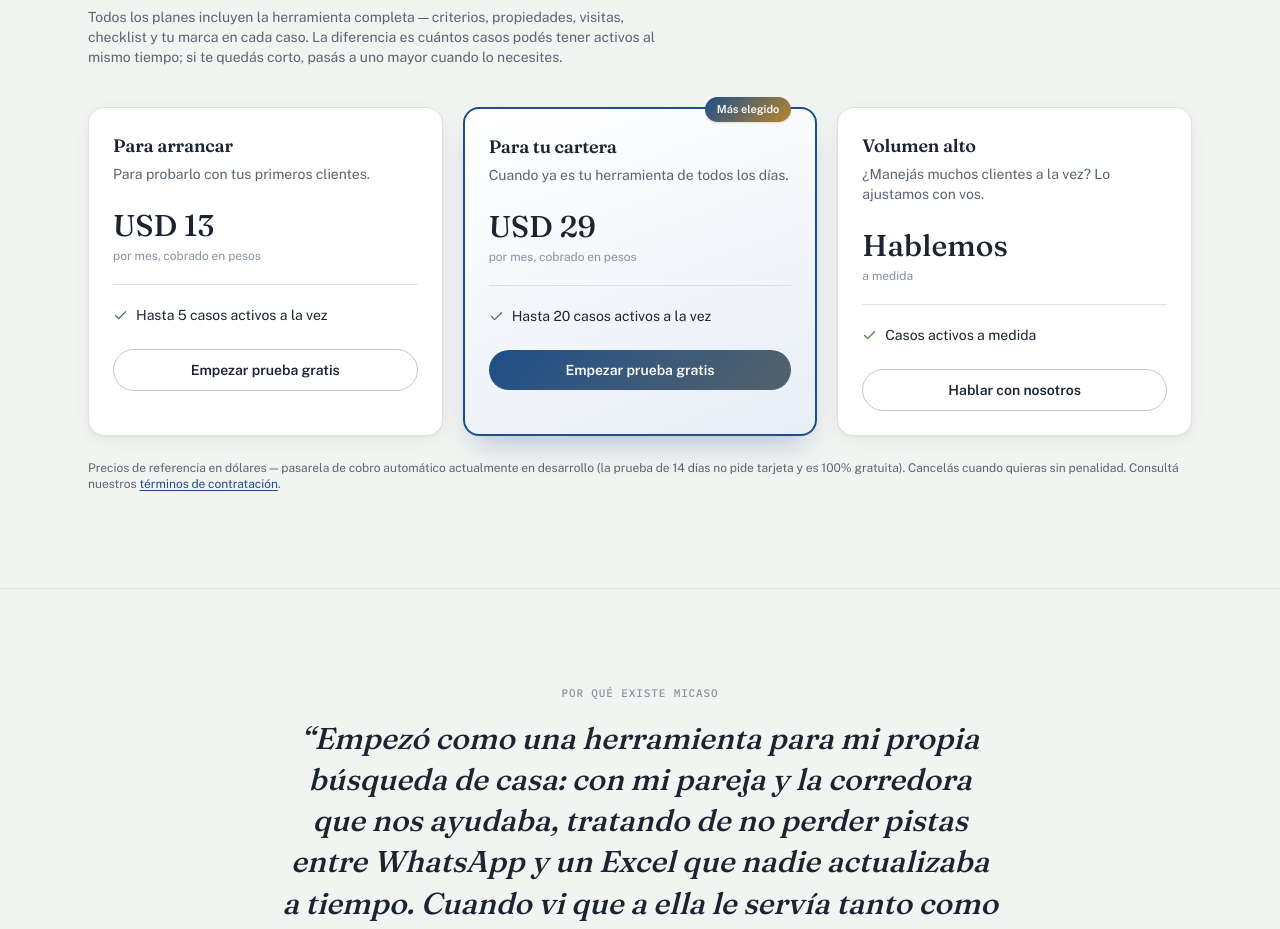
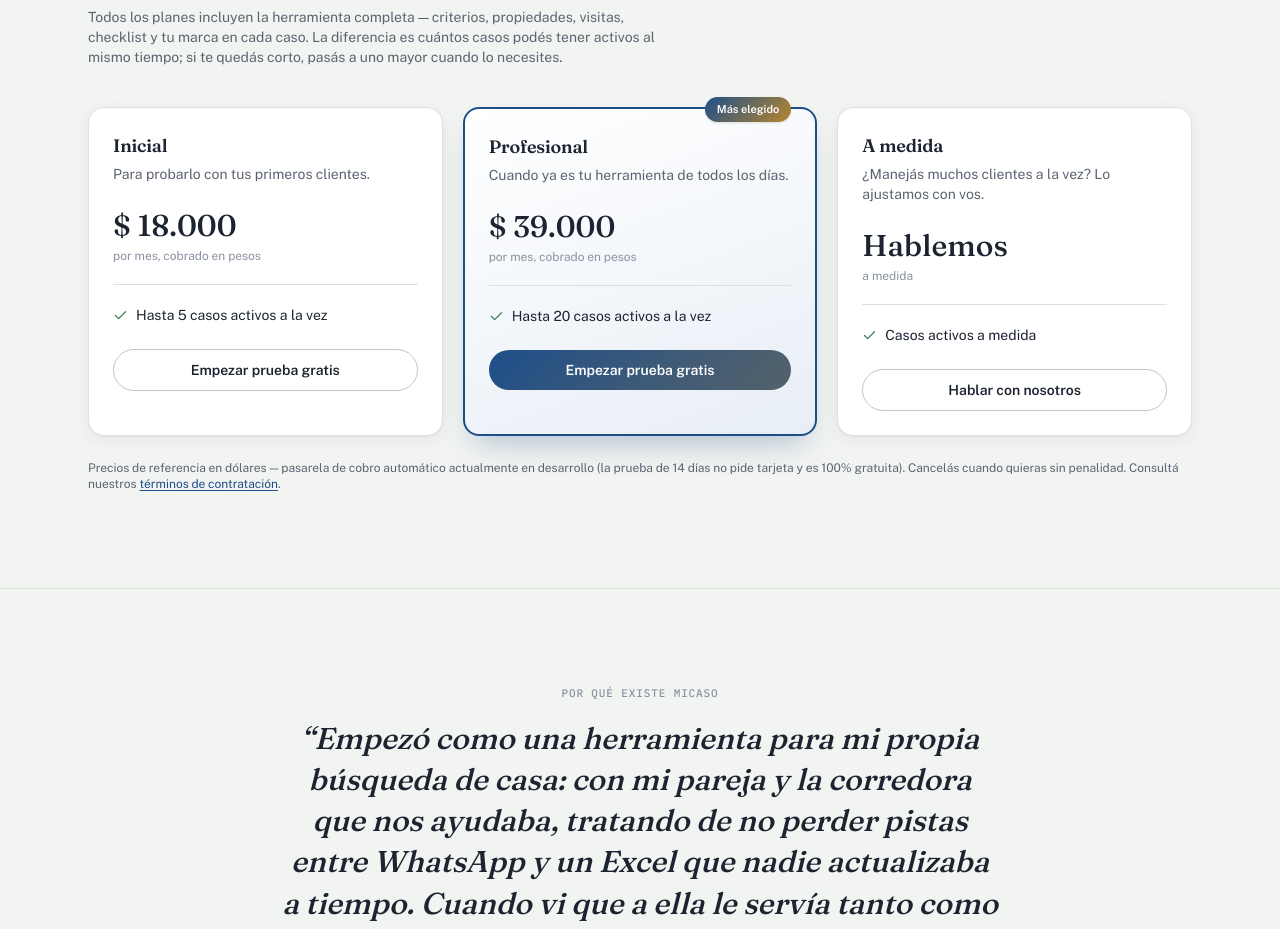
Before and after one commit to LucasGomezLG/Micaso, a Next.js app: page / in a window 1280 px wide. Shown: the part 3202-4131 px from the top of the page. Built offline with nearby package versions, Linux system fonts and the light colour scheme; no server answers.

Commit message:
feat: Nombres de planes actualizados y precios dinamicos segun pais

```diff
--- a/app/page.tsx
+++ b/app/page.tsx
@@ -2,6 +2,7 @@ import Link from "next/link";
 import { Check, Home, Link2, Lock, Palette, Sparkles, X } from "lucide-react";
 import type { LucideIcon } from "lucide-react";
 import { auth } from "@/auth";
+import { headers } from "next/headers";
 import ContactModal from "@/components/ContactModal";
 import StickyMobileCta from "@/components/StickyMobileCta";
 import LandingShowcase from "@/components/LandingShowcase";
@@ -84,25 +85,26 @@ const FAQS = [
   },
 ];
 
-const PLANS = [
+function getPlans(isArg: boolean) {
+  return [
     {
-    name: "Para arrancar",
+      name: "Inicial",
       blurb: "Para probarlo con tus primeros clientes.",
-    price: "USD 13",
+      price: isArg ? "$ 18.000" : "USD 13",
       limit: "Hasta 5 casos activos a la vez",
       highlight: false,
       custom: false,
     },
     {
-    name: "Para tu cartera",
+      name: "Profesional",
       blurb: "Cuando ya es tu herramienta de todos los días.",
-    price: "USD 29",
+      price: isArg ? "$ 39.000" : "USD 29",
       limit: "Hasta 20 casos activos a la vez",
       highlight: true,
       custom: false,
     },
     {
-    name: "Volumen alto",
+      name: "A medida",
       blurb: "¿Manejás muchos clientes a la vez? Lo ajustamos con vos.",
       price: "Hablemos",
       limit: "Casos activos a medida",
@@ -110,6 +112,7 @@ const PLANS = [
       custom: true,
     },
   ];
+}
 
 const MOCK_HOUSES: { title: string; zone: string; price: string; status: string; statusVar: string }[] = [
   { title: "Depto 2 amb. — Belgrano", zone: "CABA", price: "USD 118.000", status: "Visita coordinada", statusVar: "coordinada" },
@@ -122,6 +125,13 @@
 export default async function LandingPage() {
   const session = await auth();
   const user = session?.user;
+
+  // Next.js 16 uses await headers()
+  const headersList = await headers();
+  const country = headersList.get("x-vercel-ip-country");
+  const isArg = country === "AR" || !country; // Default to AR for local dev
+
+  const plans = getPlans(isArg);
 
   return (
     <div className="relative flex min-h-full flex-col" style={{ background: "var(--paper)", color: "var(--ink)" }}>
@@ -463,7 +473,7 @@ export default async function LandingPage() {
               necesites.
             </p>
             <div className="mt-10 grid gap-5 sm:grid-cols-3">
-              {PLANS.map((p) => (
+              {plans.map((p) => (
                 <div
                   key={p.name}
                   className="card-hover relative flex flex-col rounded-2xl border p-6"
--- a/app/panel/plan/page.tsx
+++ b/app/panel/plan/page.tsx
@@ -2,6 +2,7 @@ import type { Metadata } from "next";
 import Link from "next/link";
 import { redirect } from "next/navigation";
 import { Check, ArrowLeft, MessageSquare, Shield, Clock } from "lucide-react";
+import { headers } from "next/headers";
 import { getCurrentBroker } from "@/lib/brokers";
 import { listCasesForBroker } from "@/lib/cases";
 import { formatDate } from "@/lib/format";
@@ -27,7 +28,7 @@ export const metadata: Metadata = {
   description: "Estado de tu suscripción, días restantes de prueba y cambio de plan en Micaso.",
 };
 
-const PLAN_DETAILS: Record<
+function getPlanDetails(isArg: boolean): Record<
   Plan,
   {
     name: string;
@@ -39,11 +40,12 @@ const PLAN_DETAILS: Record<
     ctaLabel: string;
     highlight?: boolean;
   }
-> = {
+> {
+  return {
     para_arrancar: {
-    name: "Para arrancar",
-    price: "USD 13",
-    priceSub: "/mes (cobrado en pesos)",
+      name: "Inicial",
+      price: isArg ? "$ 18.000" : "USD 13",
+      priceSub: isArg ? "/mes" : "/mes (cobrado en pesos)",
       casesLimit: "Hasta 5 casos activos",
       description: "Para corredores independientes que arrancan a ordenar el seguimiento de sus clientes.",
       ctaLabel: "Elegir plan (5 casos)",
@@ -57,9 +59,9 @@ const PLAN_DETAILS: Record<
       ],
     },
     para_tu_cartera: {
-    name: "Para tu cartera",
-    price: "USD 29",
-    priceSub: "/mes (cobrado en pesos)",
+      name: "Profesional",
+      price: isArg ? "$ 39.000" : "USD 29",
+      priceSub: isArg ? "/mes" : "/mes (cobrado en pesos)",
       casesLimit: "Hasta 20 casos activos",
       description: "Para inmobiliarias y corredores activos que manejan varias familias en paralelo.",
       ctaLabel: "Elegir plan (20 casos)",
@@ -73,7 +75,7 @@ const PLAN_DETAILS: Record<
       ],
     },
     volumen_alto: {
-    name: "Volumen alto",
+      name: "A medida",
       price: "A convenir",
       priceSub: "acuerdo a medida",
       casesLimit: "Casos a medida o ilimitados",
@@ -86,6 +88,7 @@ const PLAN_DETAILS: Record<
       ],
     },
   };
+}
 
 const STATUS_STYLE: Record<SubscriptionStatus, { bg: string; fg: string }> = {
   prueba: { bg: "var(--status-pendiente-bg)", fg: "var(--status-pendiente)" },
@@ -105,6 +108,13 @@ export default async function PanelPlanPage() {
   if (!broker) {
     redirect("/panel/login");
   }
+
+  // Next.js 16 uses await headers()
+  const headersList = await headers();
+  const country = headersList.get("x-vercel-ip-country");
+  const isArg = country === "AR" || !country; // Default to AR for local dev
+
+  const planDetails = getPlanDetails(isArg);
 
   const cases = await listCasesForBroker(broker.id);
   const activeCases = cases.filter((c) => c.estado === "activo").length;
@@ -184,7 +194,7 @@ export default async function PanelPlanPage() {
                 {PLAN_LABEL[broker.plan]}
               </span>
               <span className="text-xs" style={{ color: "var(--ink-muted)" }}>
-                {PLAN_DETAILS[broker.plan].casesLimit}
+                {planDetails[broker.plan].casesLimit}
               </span>
             </div>
 
@@ -292,7 +302,7 @@ export default async function PanelPlanPage() {
 
           <div className="grid gap-6 sm:grid-cols-3">
             {(["para_arrancar", "para_tu_cartera", "volumen_alto"] as Plan[]).map((pKey) => {
-              const p = PLAN_DETAILS[pKey];
+              const p = planDetails[pKey];
               const isCurrent = broker.plan === pKey;
 
               return (
--- a/lib/mercadopago.ts
+++ b/lib/mercadopago.ts
@@ -25,7 +25,7 @@ export async function createSubscriptionCheckout({
   }
 
     const payload: any = {
-      reason: `Micaso — Plan ${plan === "para_arrancar" ? "Para arrancar" : "Para tu cartera"}`,
+      reason: `Micaso — Plan ${plan === "para_arrancar" ? "Inicial" : "Profesional"}`,
       auto_recurring: {
         frequency: 1,
         frequency_type: "months",
--- a/lib/types.ts
+++ b/lib/types.ts
@@ -3,9 +3,9 @@ export type AptoCredito = "no_se" | "si" | "no";
 export type Plan = "para_arrancar" | "para_tu_cartera" | "volumen_alto";
 
 export const PLAN_LABEL: Record<Plan, string> = {
-  para_arrancar: "Para arrancar",
-  para_tu_cartera: "Para tu cartera",
-  volumen_alto: "Volumen alto",
+  para_arrancar: "Inicial",
+  para_tu_cartera: "Profesional",
+  volumen_alto: "A medida",
 };
 
 /** Tope de casos activos simultáneos por plan — ver ARQUITECTURA.md
```
Lines whose indentation alone changed are shown as unchanged.
